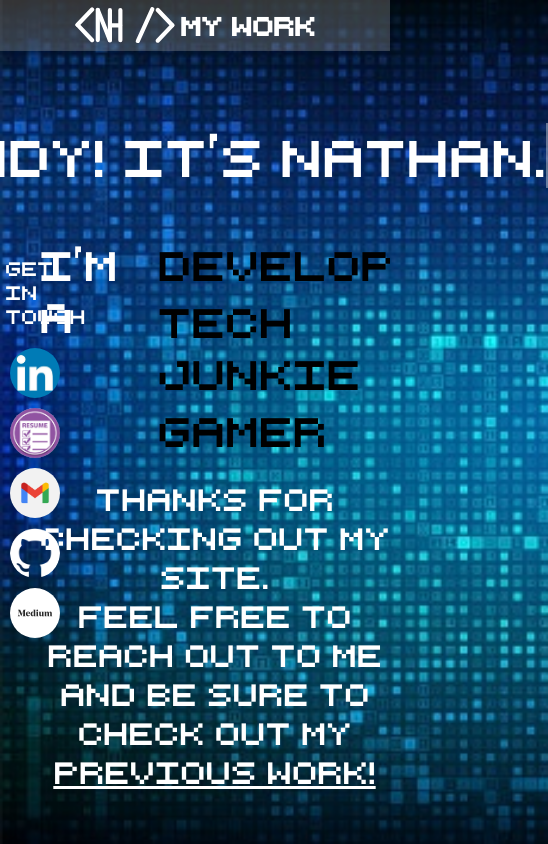
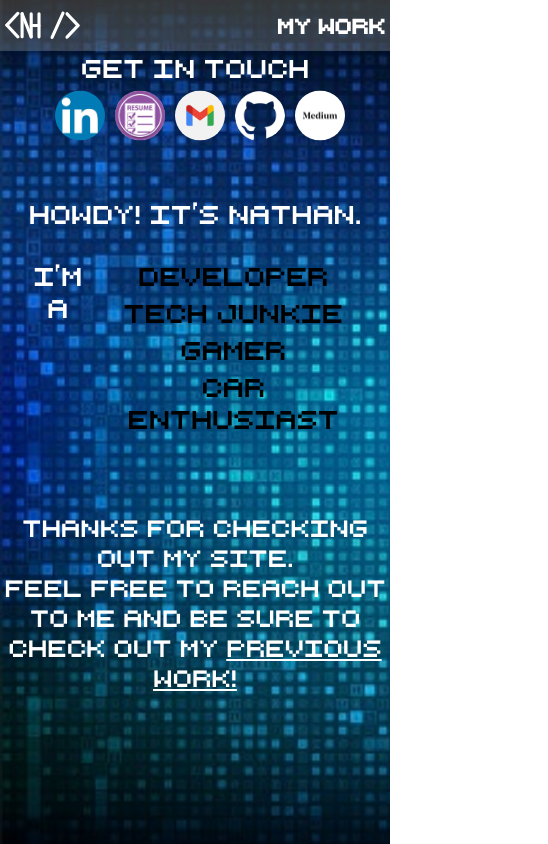
Before and after one commit to nhuse/website, a React (Create React App) app: page / in a window 390 px wide. Shown: the whole page, 548 px wide, since content can reach past the window. Built offline with nearby package versions, Linux system fonts and the light colour scheme.

Commit message:
Home screen now mobile friendly

```diff
--- a/src/components/Aside.js
+++ b/src/components/Aside.js
@@ -8,9 +8,9 @@ import resume from '../assets/Nate Resume.docx'
 
 export default function Aside() {
     return (
-    <aside>
+    <div className="aside">
+        <p className="getintouch">Get in Touch</p>
         <div className="aside-img-wrapper">
-            <p style={{ margin: "0 0 20px 5px", fontSize: "19px" }}>Get in<br/> Touch</p>
             <img src={linkedin} alt="linkedin" className="contact-img" id="linkedin" onClick={() => window.open('https://www.linkedin.com/in/nathan-huse-64a52016b/')} />
             <div id="resume">
                 <a href={resume} target="_blank">
@@ -24,6 +24,6 @@ export default function Aside() {
             <img src={github} alt="github" className="contact-img" id="github" onClick={() => window.open('https://github.com/nhuse')} />
             <img src={medium} alt="medium" className="contact-img" id="medium" onClick={() => window.open('https://medium.com/@nathan.huse')} />
         </div>
-    </aside>
+    </div>
     )
 }
--- a/src/styles/aside.css
+++ b/src/styles/aside.css
@@ -11,28 +11,14 @@
 
 .aside-img-wrapper {
   position: relative;
-  top: 50%;
+  top: 20%;
   transform: translateY(-50%);
-}
-
-#linkedin:hover {
-  display: block;
-  margin-left: 35px;
-  margin-top: 30px;
-  margin-bottom: 35px;
-  transform: scale(2);
 }
 
 #resume {
   width: 50px;
   height: 50px;
   margin-bottom: 10px;
-}
-
-#resume:hover {
-  display: block;
-  margin: 30px 0 35px 15px;
-  transform: scale(2);
 }
 
 #gmail-wrapper {
@@ -48,14 +34,6 @@
   border-radius: 50%;
   z-index: 999;
   cursor: pointer;
-}
-
-#gmail-wrapper:hover {
-  display: flex;
-  margin-left: 15px;
-  margin-top: 30px;
-  margin-bottom: 35px;
-  transform: scale(2);
 }
 
 .contact-hide {
@@ -74,7 +52,21 @@
   font-size: 7px;
 }
 
-
+@media (hover: hover) and (pointer: fine){
+  #linkedin:hover {
+    display: block;
+    margin-left: 35px;
+    margin-top: 30px;
+    margin-bottom: 35px;
+    transform: scale(2);
+  }
+  #gmail-wrapper:hover {
+    display: flex;
+    margin-left: 15px;
+    margin-top: 30px;
+    margin-bottom: 35px;
+    transform: scale(2);
+  }
   #github:hover {
     display: block;
     margin-left: 35px;
@@ -82,16 +74,114 @@
     margin-bottom: 35px;
     transform: scale(2);
   }
-
+  #resume:hover {
+    display: block;
+    margin: 30px 0 35px 15px;
+    transform: scale(2);
+  }
   #medium:hover {
     display: block;
     margin-left: 35px;
     margin-top: 30px;
     transform: scale(2);
   }
+}
 
-aside {
-  align-self: start;
+.aside {
   width: 10vw;
   height: 94vh;
 }
+
+.getintouch {
+  margin: 0 0 20px 5px;
+  font-size: 19px;
+  padding-top: 15px;
+}
+
+@media screen and (max-width: 1200px) {
+  .aside {
+    width: 100vw;
+    height: 15vh;
+  }
+  .aside-img-wrapper {
+    padding-top: 15px;
+    margin-bottom: 0px;
+    display: flex;
+    justify-content: center;
+  }
+  .getintouch {
+    font-size: 30px;
+    margin: 0 0 0 0;
+    padding-top: 0;
+    padding-bottom: 5px;
+    text-align: center;
+    width: 100vw;
+  }
+  .contact-img {
+    display: block;
+
+  }
+  #gmail-wrapper {
+    padding-left: 10px;
+  }
+  #github {
+    padding-left: 10px;
+  }
+}
+@media screen and (max-width: 992px) {
+  .aside {
+    width: 100vw;
+    height: 15vh;
+  }
+  .aside-img-wrapper {
+    padding-top: 15px;
+    margin-bottom: 0px;
+    display: flex;
+    justify-content: center;
+  }
+  .getintouch {
+    font-size: 25px;
+    margin: 0 0 0 0;
+    padding-top: 0;
+    padding-bottom: 5px;
+    text-align: center;
+    width: 100vw;
+  }
+  .contact-img {
+    display: block;
+  }
+  #gmail-wrapper {
+    padding-left: 10px;
+  }
+  #github {
+    padding-left: 10px;
+  }
+}
+@media screen and  (max-width: 768px) {
+  .aside {
+    width: 100vw;
+    height: 15vh;
+  }
+  .aside-img-wrapper {
+    padding-top: 15px;
+    margin-bottom: 0px;
+    display: flex;
+    justify-content: center;
+  }
+  .getintouch {
+    margin: 0 0 0 0;
+    padding-top: 0;
+    padding-bottom: 5px;
+    text-align: center;
+    width: 100vw;
+  }
+  .contact-img {
+    display: block;
+  }
+  #gmail-wrapper {
+    padding-left: 10px;
+  }
+  #github {
+    padding-left: 10px;
+  }
+}
--- a/src/styles/home.css
+++ b/src/styles/home.css
@@ -69,3 +69,137 @@
   text-decoration: underline white;
   color: white;
 }
+
+@media screen and (max-width: 1200px) {
+  body {
+    min-height: 100vh;
+    width: 100vw;
+  }
+  .home-screen {
+    width: 100vw;
+    display: block;
+  }
+  .main {
+    padding-top: 20px;
+    display: block;
+    float: none;
+    text-align: center;
+    max-width: 100vw;
+    height: auto;
+  }
+  .line-1 {
+    border: none;
+    animation: none;
+    padding-bottom: 5px;
+    margin: 0;
+    font-size: 45px;
+  }
+  .line-2 {
+    font-size: 40px;
+    margin: 0;
+  }
+  .wrapper .static {
+    font-size: 35px;
+  }
+  .dynamic {
+    padding: 0;
+  }
+  .static {
+    font-size: 35px;
+  }
+  .dynamic li {
+    font-size: 35px;
+  }
+  .wrapper {
+    padding-top: 25px;
+    height: 30vh;
+  }
+}
+@media screen and (max-width: 992px) {
+  body {
+    min-height: 100vh;
+    width: 100vw;
+  }
+  .home-screen {
+    width: 100vw;
+    display: block;
+  }
+  .main {
+    padding-top: 20px;
+    display: block;
+    float: none;
+    text-align: center;
+    max-width: 100vw;
+    height: auto;
+  }
+  .line-1 {
+    border: none;
+    animation: none;
+    padding-bottom: 5px;
+    margin: 0;
+    font-size: 30px;
+  }
+  .line-2 {
+    font-size: 30px;
+    margin: 0;
+  }
+  .wrapper .static {
+    font-size: 30px;
+  }
+  .dynamic {
+    padding: 0;
+  }
+  .static {
+    font-size: 30px;
+  }
+  .dynamic li {
+    font-size: 30px;
+  }
+  .wrapper {
+    height: 30vh;
+  }
+}
+@media screen and  (max-width: 768px) {
+  body {
+    min-height: 100vh;
+    width: 100vw;
+  }
+  .home-screen {
+    width: 100vw;
+    display: block;
+  }
+  .main {
+    padding-top: 20px;
+    display: block;
+    float: none;
+    text-align: center;
+    max-width: 100vw;
+    height: auto;
+  }
+  .line-1 {
+    border: none;
+    animation: none;
+    padding-bottom: 5px;
+    margin: 0;
+    font-size: 25px;
+  }
+  .line-2 {
+    font-size: 23px;
+    margin: 0;
+  }
+  .wrapper .static {
+    font-size: 25px;
+  }
+  .dynamic {
+    padding: 0;
+  }
+  .static {
+    font-size: 25px;
+  }
+  .dynamic li {
+    font-size: 25px;
+  }
+  .wrapper {
+    height: 30vh;
+  }
+}
--- a/src/styles/navbar.css
+++ b/src/styles/navbar.css
@@ -27,3 +27,34 @@
   -webkit-transform: translateY(-50%);
   transform: translateY(-50%);
 }
+
+@media screen and (max-width: 1200px) {
+  .nav-link {
+    font-size: 30px;
+    padding-right: 10px;
+  }
+  .logo-img {
+    width: 125px;
+    padding-left: 10px;
+  }
+}
+@media screen and (max-width: 992px) {
+  .nav-link {
+    font-size: 30px;
+    padding-right: 10px;
+  }
+  .logo-img {
+    width: 125px;
+    padding-left: 10px;
+  }
+}
+@media screen and  (max-width: 768px) {
+  .nav-link {
+    font-size: 20px;
+    padding-right: 5px;
+  }
+  .logo-img {
+    width: 75px;
+    padding-left: 5px;
+  }
+}
```
Also changed, not shown: src/App.css (line endings or trailing spaces), src/components/Home.js (line endings or trailing spaces). Lines whose indentation alone changed are shown as unchanged.
